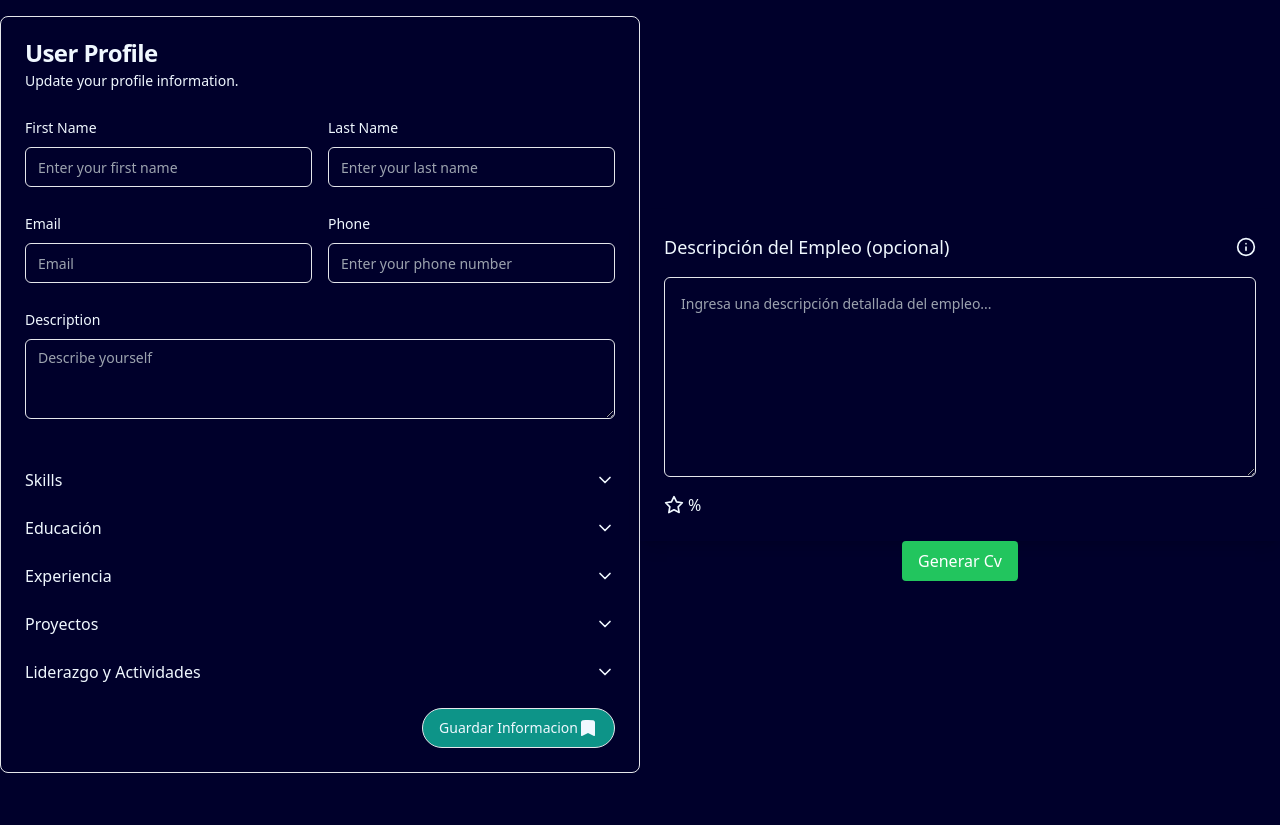
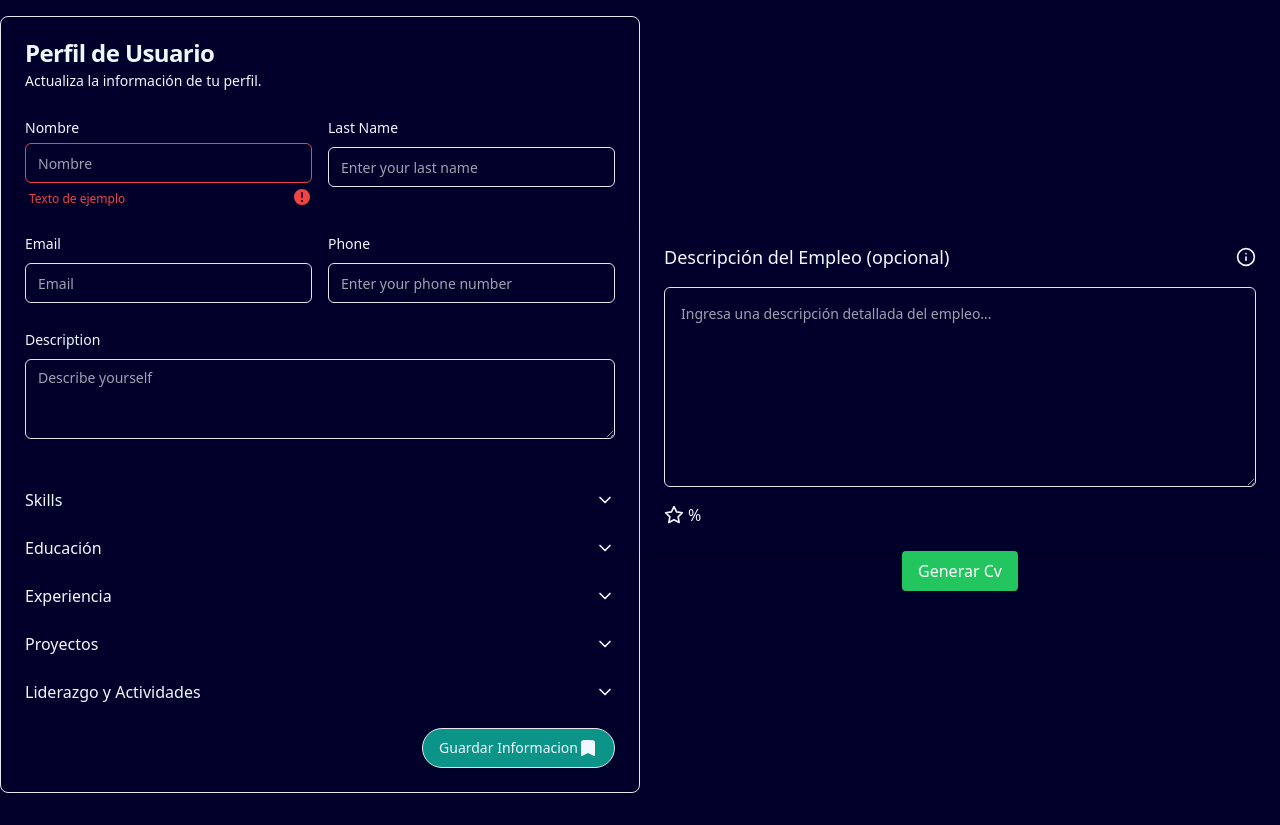
Before and after one commit to BillalbertCode/fastcv-ia, a Next.js app: page / in a window 1280 px wide. Built offline with nearby package versions, Linux system fonts and the light colour scheme.

Commit message:
Validacion de Formularios - Diseño de Error
Diseño de Error para las validaciones

```diff
--- a/components/component/form-user.jsx
+++ b/components/component/form-user.jsx
@@ -8,7 +8,7 @@ import { Textarea } from "@/components/ui/textarea"
 import { Separator } from "@/components/ui/separator"
 import { Collapsible, CollapsibleTrigger, CollapsibleContent } from "@/components/ui/collapsible"
 import { Button } from "@/components/ui/button"
-import { InfoIco, SaveIco, TrashIco } from "../resources/Icons"
+import { ErrorIco, InfoIco, SaveIco, TrashIco } from "../resources/Icons"
 
 export function FormUser() {
 
@@ -138,15 +138,23 @@ export function FormUser() {
   return (
     (<Card className="w-full max-w-3xl">
       <CardHeader>
-        <CardTitle>User Profile</CardTitle>
-        <CardDescription>Update your profile information.</CardDescription>
+        <CardTitle>Perfil de Usuario</CardTitle>
+        <CardDescription>Actualiza la información de tu perfil.</CardDescription>
       </CardHeader>
       <CardContent>
         <div className="grid gap-6">
           <div className="grid grid-cols-2 gap-4">
-            <div className="space-y-2">
-              <Label htmlFor="firstName">First Name</Label>
-              <Input name="name" value={user.personalInfo.name} onChange={(e) => handleInputChange(e, "personalInfo")} id="firstName" placeholder="Enter your first name" />
+            <div className="space-y-1">
+              <Label htmlFor="firstName" >Nombre</Label>
+              {/* <Input name="name" value={user.personalInfo.name} onChange={(e) => handleInputChange(e, "personalInfo")} id="firstName" placeholder="Nombre" /> */}
+              <Input
+                name="name"
+                value={user.personalInfo.name}
+                onChange={(e) => handleInputChange(e, "personalInfo")}
+                className="text-red-400 border-red-500 focus-visible:border-red-500 focus-visible:ring-red-500 focus-visible:ring-offset-red-500"
+                id="firstName"
+                placeholder="Nombre" />
+              <label title="error message" htmlFor="firstName" className="text-red-500 ml-1 flex items-end justify-between"><p className="text-xs basis-4/5 ">Texto de ejemplo</p><ErrorIco /></label>
             </div>
             <div className="space-y-2">
               <Label htmlFor="lastName">Last Name</Label>
--- a/components/resources/Icons.jsx
+++ b/components/resources/Icons.jsx
@@ -23,3 +23,12 @@ export const SaveIco = () => {
     </svg>
   )
 }
+
+export const ErrorIco = () => {
+  return (
+    <svg xmlns="http://www.w3.org/2000/svg" viewBox="0 0 20 20" fill="currentColor" className="size-5">
+      <path fillRule="evenodd" d="M18 10a8 8 0 1 1-16 0 8 8 0 0 1 16 0Zm-8-5a.75.75 0 0 1 .75.75v4.5a.75.75 0 0 1-1.5 0v-4.5A.75.75 0 0 1 10 5Zm0 10a1 1 0 1 0 0-2 1 1 0 0 0 0 2Z" clipRule="evenodd" />
+    </svg>
+
+  )
+}
--- a/components/ui/input.jsx
+++ b/components/ui/input.jsx
@@ -7,7 +7,7 @@ const Input = React.forwardRef(({ className, type, ...props }, ref) => {
     (<input
       type={type}
       className={cn(
-        "flex h-10 w-full rounded-md border border-input bg-background px-3 py-2 text-sm ring-offset-background file:border-0 file:bg-transparent file:text-sm file:font-medium placeholder:text-muted-foreground focus-visible:outline-none focus-visible:ring-2 focus-visible:ring-ring focus-visible:ring-offset-2 disabled:cursor-not-allowed disabled:opacity-50",
+        "flex h-10 w-full rounded-md border border-input bg-background px-3 py-2 text-sm ring-offset-background file:border-0 file:bg-transparent file:text-sm file:font-medium placeholder:text-muted-foreground focus-visible:outline-none focus-visible:ring-0 focus-visible:ring-ring focus-visible:ring-offset-1 disabled:cursor-not-allowed disabled:opacity-50",
         className
       )}
       ref={ref}
```
